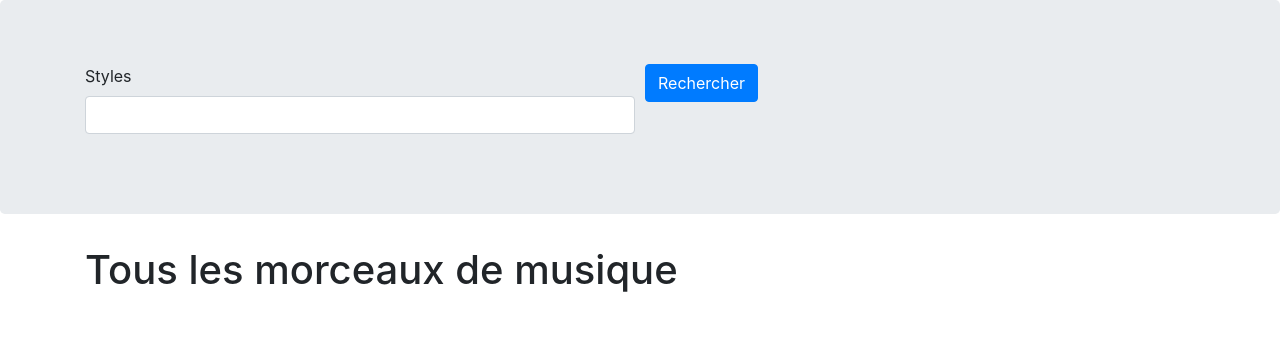
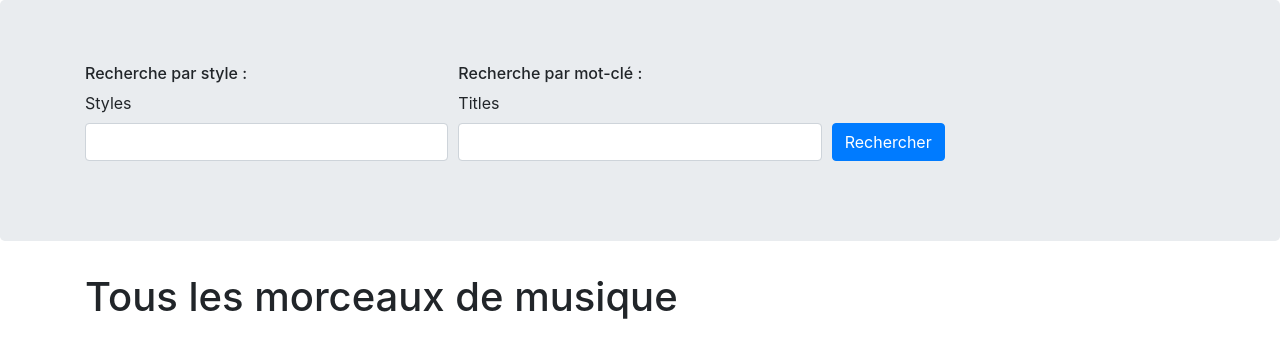
Before and after one commit to DafGithub/musiclibrary, a Symfony app: template templates/song/index.html.twig in a window 1280 px wide. Shown: the part 56-414 px from the top of the page. Run offline with Twig, Linux system fonts and the light colour scheme; the template is opened without the code that fills it, so the values that code supplies are empty; form fields are guessed from the names that the template uses; some libraries are stand-ins or nearby versions.

Commit message:
Recherche par mot-clé

```diff
--- a/composer.json
+++ b/composer.json
@@ -10,6 +10,7 @@
         "fzaninotto/faker": "^1.8",
         "knplabs/knp-menu-bundle": "^2.0",
         "knplabs/knp-paginator-bundle": "^2.8",
+        "pugx/autocompleter-bundle": "^1.4",
         "sensio/framework-extra-bundle": "^5.1",
         "symfony/asset": "4.2.*",
         "symfony/console": "4.2.*",
--- a/config/bundles.php
+++ b/config/bundles.php
@@ -18,4 +18,5 @@ return [
     Knp\Bundle\MenuBundle\KnpMenuBundle::class => ['all' => true],
     Doctrine\Bundle\FixturesBundle\DoctrineFixturesBundle::class => ['dev' => true, 'test' => true],
     Knp\Bundle\PaginatorBundle\KnpPaginatorBundle::class => ['all' => true],
+    PUGX\AutocompleterBundle\PUGXAutocompleterBundle::class => ['all' => true],
 ];
--- a/templates/base.html.twig
+++ b/templates/base.html.twig
@@ -3,10 +3,16 @@
     <head>
         <meta charset="UTF-8">
         <title>{% block title %}Welcome!{% endblock %}</title>
+
         <link rel="stylesheet" href="https://stackpath.bootstrapcdn.com/bootstrap/4.1.3/css/bootstrap.min.css" integrity="sha384-MCw98/SFnGE8fJT3GXwEOngsV7Zt27NXFoaoApmYm81iuXoPkFOJwJ8ERdknLPMO" crossorigin="anonymous">
+        <link href="https://cdnjs.cloudflare.com/ajax/libs/select2/4.0.5/css/select2.min.css" rel="stylesheet" />
+
+
+
         {% block stylesheets %}{% endblock %}
     </head>
     <body>
+
         <nav class="navbar navbar-expand-lg navbar-dark bg-primary">
             <a class="navbar-brand" href="{{ path('home') }}">Music Library</a>
             <button class="navbar-toggler" type="button" data-toggle="collapse" data-target="#navbarSupportedContent" aria-controls="navbarSupportedContent" aria-expanded="false" aria-label="Toggle navigation">
@@ -29,5 +35,15 @@
 
     {% block body %}{% endblock %}
     {% block javascripts %}{% endblock %}
+
     </body>
+
+    <script src="https://cdnjs.cloudflare.com/ajax/libs/jquery/3.3.1/jquery.min.js"></script>
+    <script src="https://cdnjs.cloudflare.com/ajax/libs/select2/4.0.5/js/select2.min.js"></script>
+    <script src="https://stackpath.bootstrapcdn.com/bootstrap/4.1.3/js/bootstrap.min.js" integrity="sha384-ChfqqxuZUCnJSK3+MXmPNIyE6ZbWh2IMqE241rYiqJxyMiZ6OW/JmZQ5stwEULTy" crossorigin="anonymous"></script>
+
+    <script>
+        $(document).ready(function() {$('select').select2();});
+    </script>
+
 </html>
--- a/templates/song/index.html.twig
+++ b/templates/song/index.html.twig
@@ -6,18 +6,21 @@
 <div class="jumbotron">
     <div class="container">
         {{ form_start(form) }}
-        <div class="form-row">
+        <div class="form-row align-items-end">
             <div class="col">
+                <h6>Recherche par style : </h6>
                 {{ form_row(form.styles) }}
             </div>
-            {#<div class="col">#}
-                {#{{ form_row(form.name) }}#}
-            {#</div>#}
             <div class="col">
-                <button class="btn btn-primary">Rechercher</button>
+                <h6>Recherche par mot-clé : </h6>
+                {{ form_row(form.titles) }}
+            </div>
+            <div class="col">
+                <div class="form-group">
+                    <button class="btn btn-primary">Rechercher</button>
+                </div>
             </div>
         </div>
-
         {{ form_end(form) }}
     </div>
 </div>
@@ -58,5 +61,4 @@
         </div>
     </div>
 
-
 {% endblock %}
```
Also changed, not shown: src/Controller/SongController.php (+5 -3 lines), src/Entity/SongSearch.php (+27 -5 lines), src/Form/SongSearchType.php (+12 -4 lines), src/Repository/SongRepository.php (+13 -5 lines), 2 other files. Lines whose indentation alone changed are shown as unchanged.
